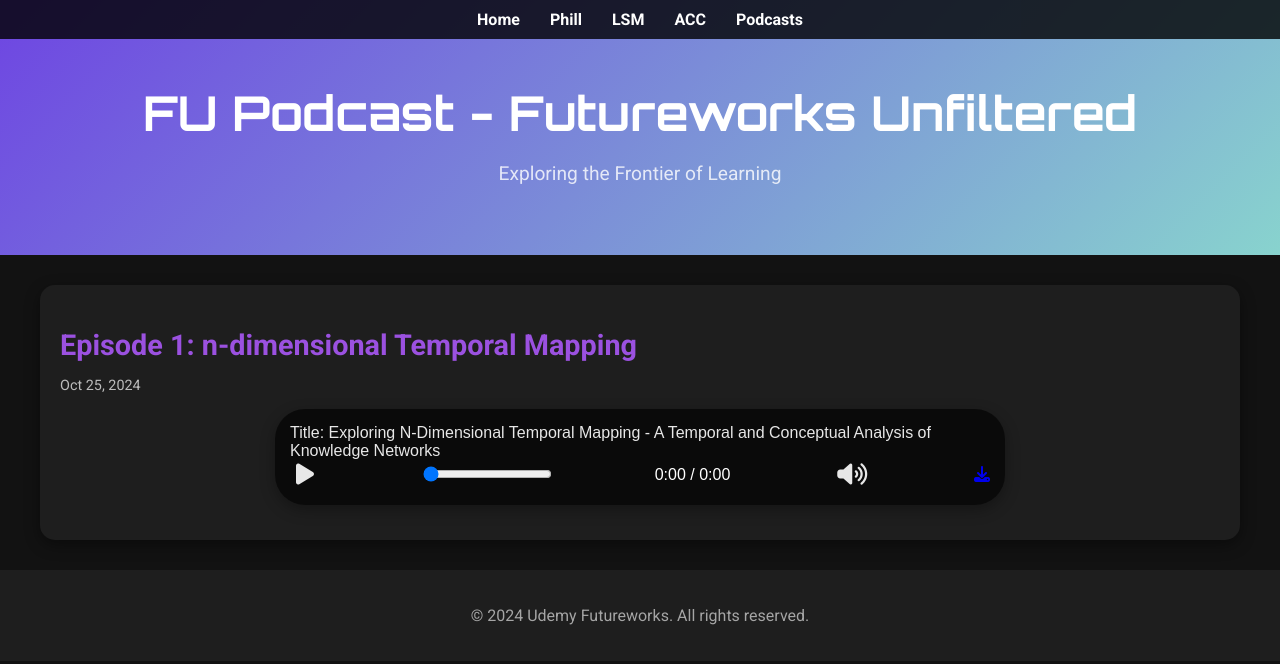
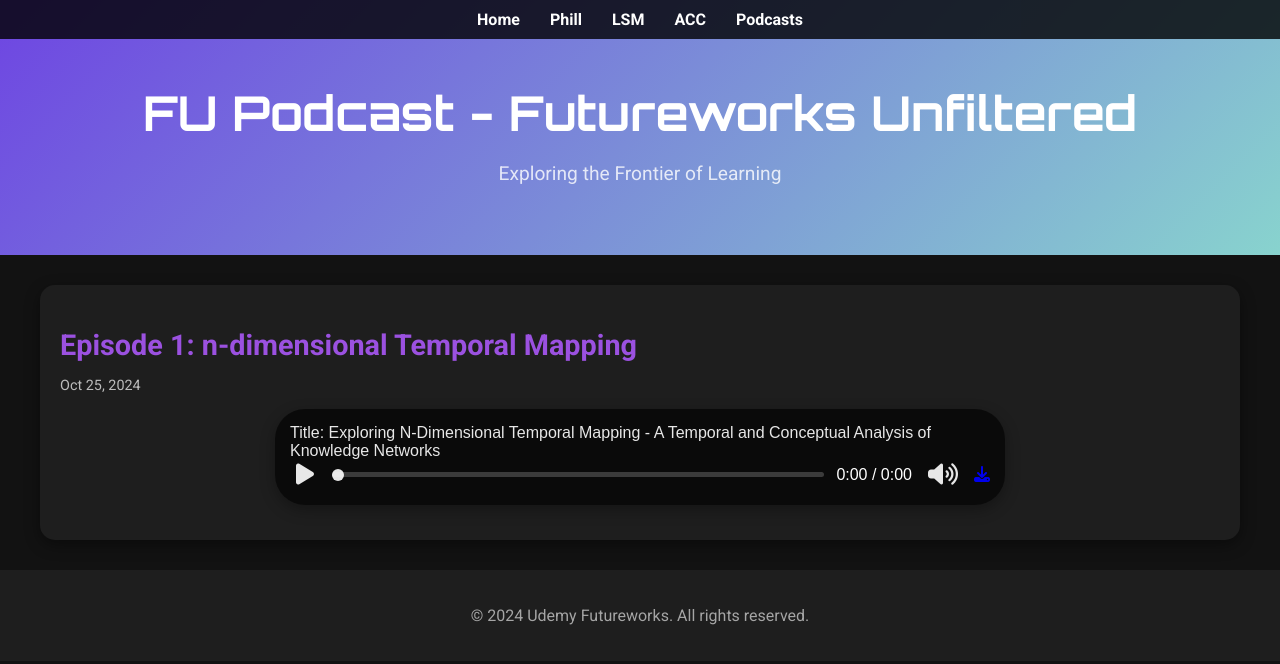
Before and after one commit to steviereynolds/futureworks.github.io, a Jekyll site: the page built from podcast/index.html, in a window 1280 px wide. Shown: the top 664 px of the page. Built offline with Jekyll 4.4.1, drawn with Linux system fonts in a browser that asks for light colours.

Commit message:
Update index.html

```diff
--- a/podcast/index.html
+++ b/podcast/index.html
@@ -159,6 +159,40 @@ title: FU Podcast - Udemy Futureworks
       justify-content: center;
     }
 
+    .progress-container {
+  flex-grow: 1;
+  display: flex;
+  align-items: center;
+}
+
+.seekBar {
+  width: 100%;
+  cursor: pointer;
+  -webkit-appearance: none;
+  appearance: none;
+  background-color: rgba(255, 255, 255, 0.2);
+  height: 5px;
+  border-radius: 5px;
+}
+
+.seekBar::-webkit-slider-thumb {
+  -webkit-appearance: none;
+  appearance: none;
+  width: 12px;
+  height: 12px;
+  border-radius: 50%;
+  background: rgba(255, 255, 255, 0.9); /* Off-white thumb */
+  cursor: pointer;
+}
+
+.seekBar::-moz-range-thumb {
+  width: 12px;
+  height: 12px;
+  border-radius: 50%;
+  background: rgba(255, 255, 255, 0.9);
+  cursor: pointer;
+}
+
     /* Footer */
     footer {
       text-align: center;
@@ -196,7 +230,7 @@ title: FU Podcast - Udemy Futureworks
           <button id="playPauseBtn1" class="control-btn"><i class="fa-solid fa-play"></i></button>
 
           <div class="progress-container">
-            <input type="range" id="seekBar1" value="0" max="100" step="0.1">
+            <input type="range" class="seekBar" id="seekBar1" value="0" max="100" step="0.1">
           </div>
 
           <div class="time-info">
```
